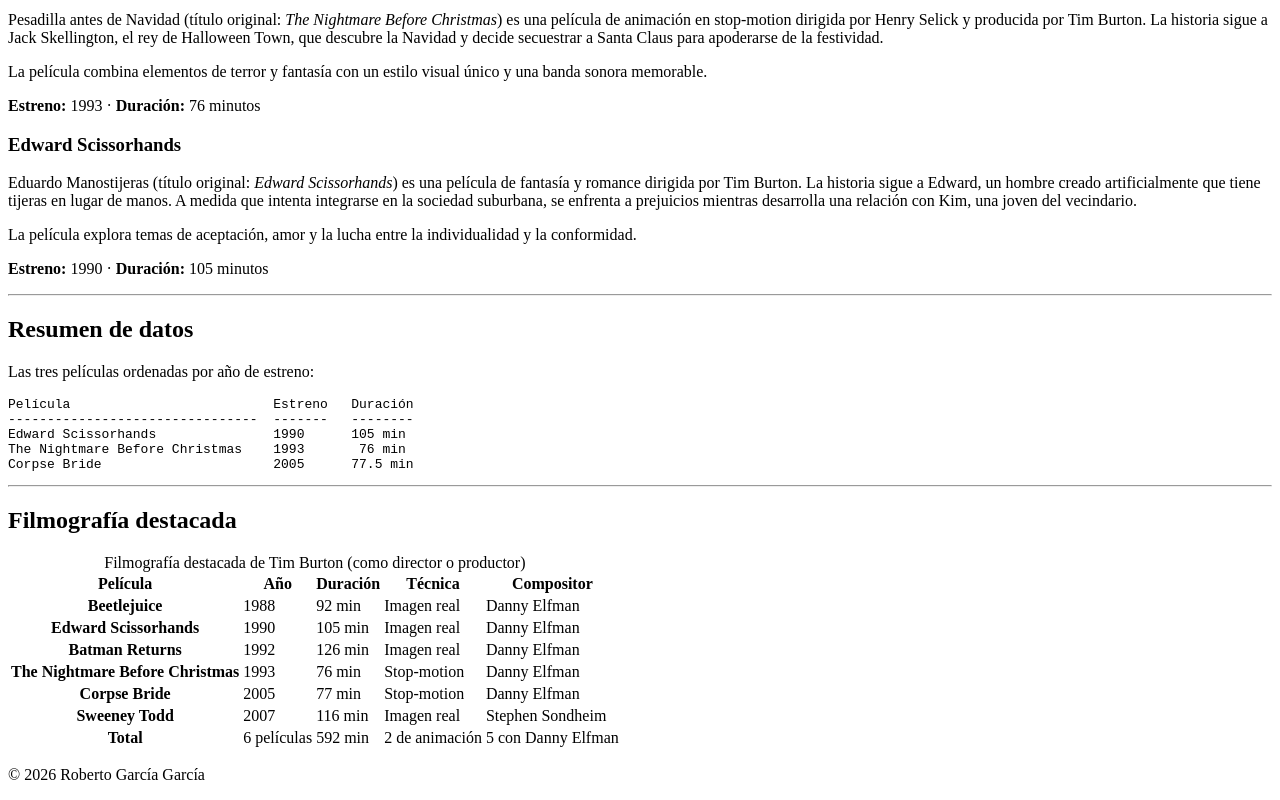
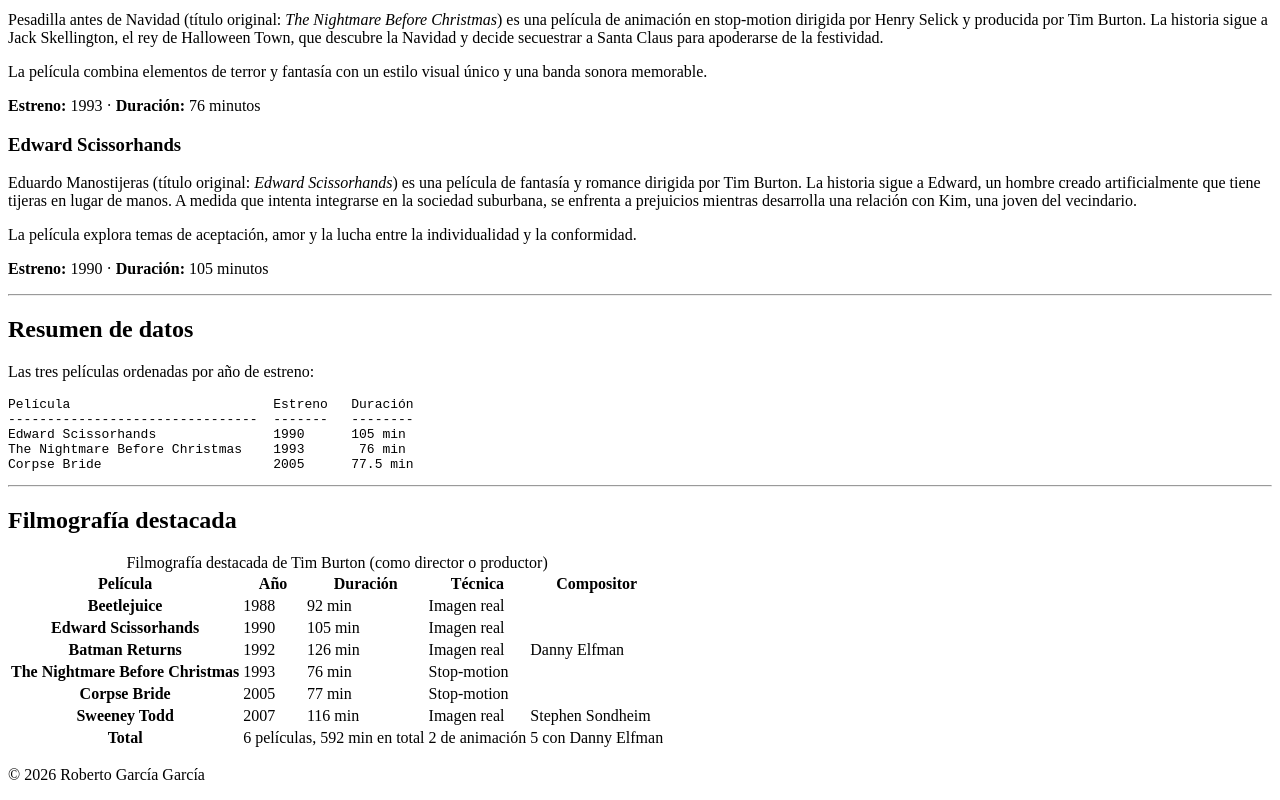
Before and after one commit to robeprom/Proyecto_Integrado-LM-2026, a plain HTML site: page proyecto/peliculas.html in a window 1280 px wide. Shown: the part 376-1176 px from the top of the page. Drawn offline with Linux system fonts and the light colour scheme.

Commit message:
feat(peliculas): añadir colgroup, rowspan y colspan a la tabla

```diff
--- a/proyecto/peliculas.html
+++ b/proyecto/peliculas.html
@@ -70,6 +70,11 @@ Corpse Bride                      2005      77.5 min
     <!-- Tabla: título, año, duración, técnica y compositor de 6 películas de Tim Burton, ordenadas por año -->
     <table>
       <caption>Filmografía destacada de Tim Burton (como director o productor)</caption>
+      <colgroup>
+        <col>
+        <col span="2">
+        <col span="2">
+      </colgroup>
       <thead>
         <tr>
           <th scope="col">Película</th>
@@ -85,35 +90,31 @@ Corpse Bride                      2005      77.5 min
           <td>1988</td>
           <td>92 min</td>
           <td>Imagen real</td>
-          <td>Danny Elfman</td>
+          <td rowspan="5">Danny Elfman</td>
         </tr>
         <tr>
           <th scope="row">Edward Scissorhands</th>
           <td>1990</td>
           <td>105 min</td>
           <td>Imagen real</td>
-          <td>Danny Elfman</td>
         </tr>
         <tr>
           <th scope="row">Batman Returns</th>
           <td>1992</td>
           <td>126 min</td>
           <td>Imagen real</td>
-          <td>Danny Elfman</td>
         </tr>
         <tr>
           <th scope="row">The Nightmare Before Christmas</th>
           <td>1993</td>
           <td>76 min</td>
           <td>Stop-motion</td>
-          <td>Danny Elfman</td>
         </tr>
         <tr>
           <th scope="row">Corpse Bride</th>
           <td>2005</td>
           <td>77 min</td>
           <td>Stop-motion</td>
-          <td>Danny Elfman</td>
         </tr>
         <tr>
           <th scope="row">Sweeney Todd</th>
@@ -126,8 +127,7 @@ Corpse Bride                      2005      77.5 min
       <tfoot>
         <tr>
           <th scope="row">Total</th>
-          <td>6 películas</td>
-          <td>592 min</td>
+          <td colspan="2">6 películas, 592 min en total</td>
           <td>2 de animación</td>
           <td>5 con Danny Elfman</td>
         </tr>
```
